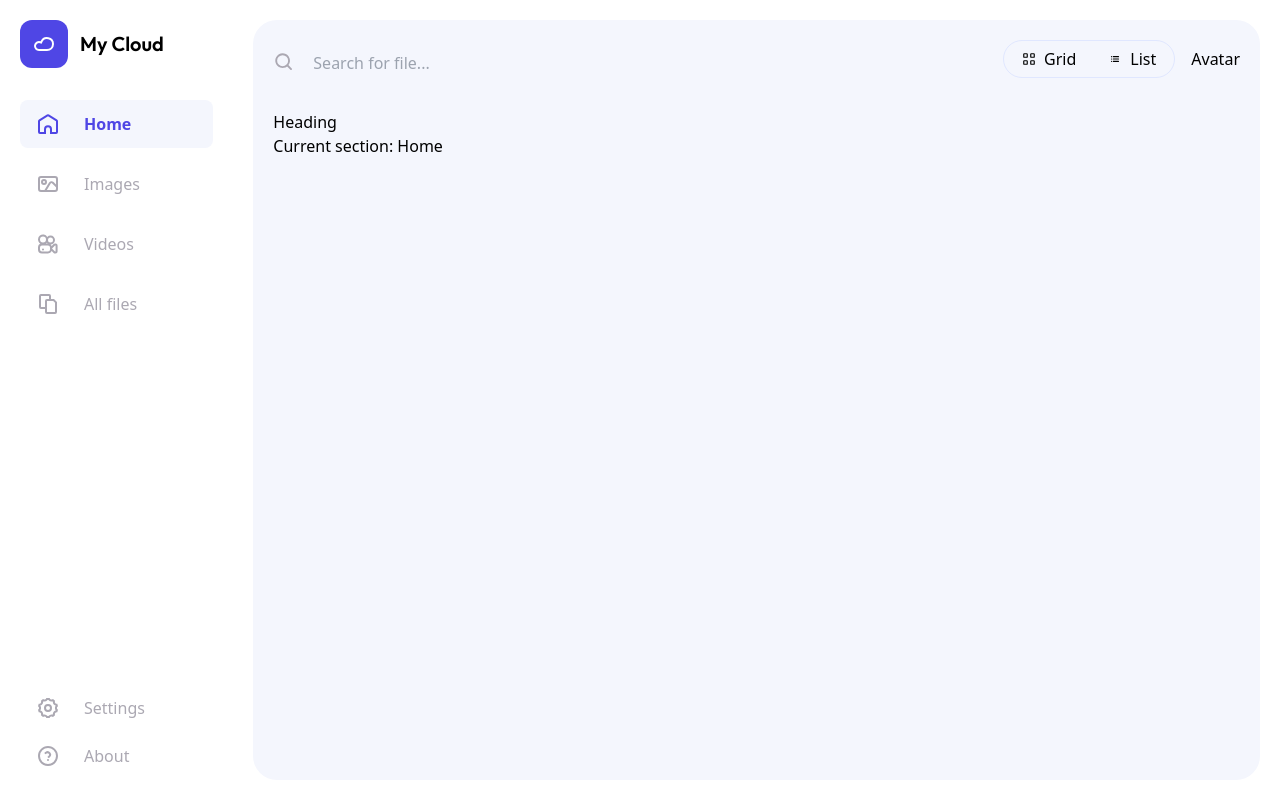
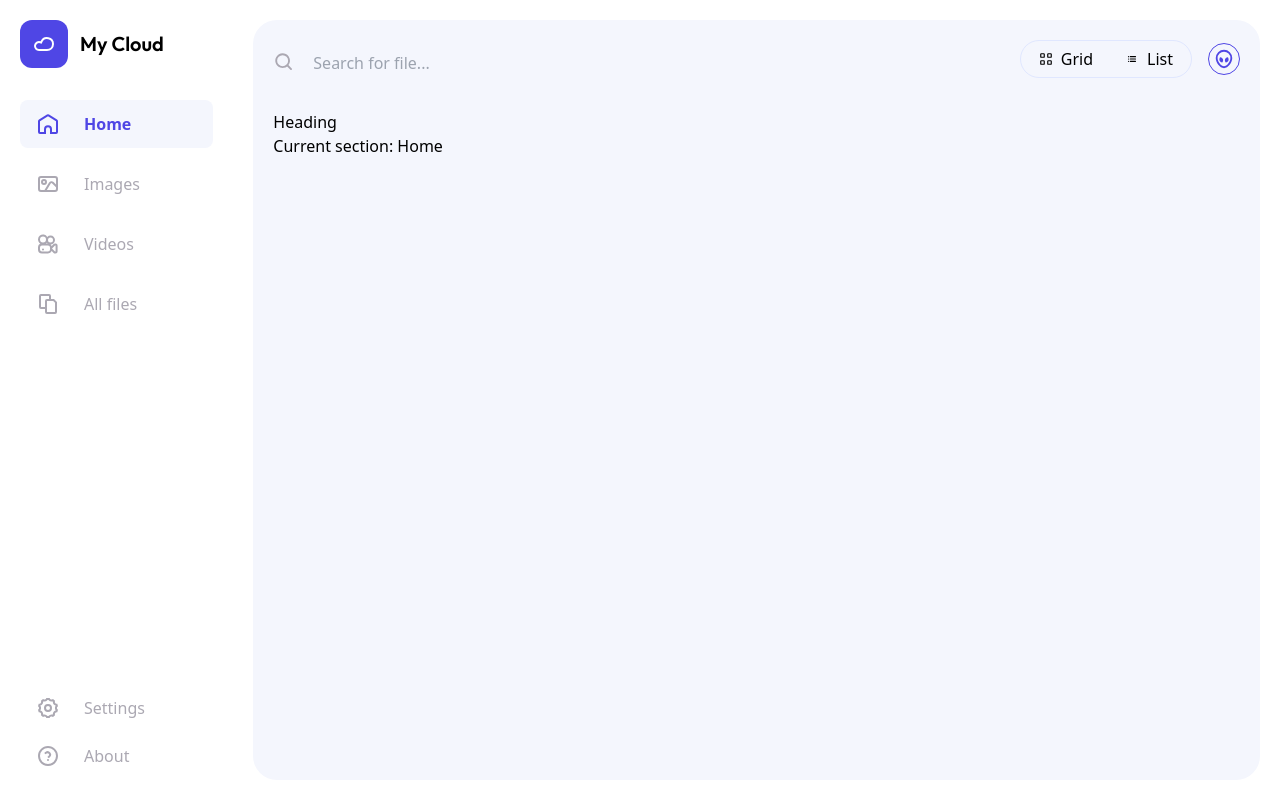
Before and after one commit to FinelifeX/my-cloud-vue, a Vue app: page / in a window 1280 px wide. Built offline with nearby package versions, Linux system fonts and the light colour scheme.

Commit message:
= main header avatar placeholder

```diff
--- /dev/null
+++ b/src/components/TheMain/TheAvatar.vue
@@ -0,0 +1,25 @@
+<template>
+  <div class="main__header__avatar">
+    <alien-outlined />
+  </div>
+</template>
+
+<script>
+  import AlienOutlined from '@icons/AlienOutlined';
+
+  export default {
+    name: 'TheAvatar',
+    components: { AlienOutlined },
+  };
+</script>
+
+<style scoped lang="scss">
+  .main__header__avatar {
+    @apply flex flex-row justify-center items-center;
+    @apply w-8 h-8;
+    @apply border border-indigo-600;
+    @apply rounded-full;
+    @apply p-1;
+    @apply text-indigo-600;
+  }
+</style>
--- a/src/components/TheMain/TheMainContent.vue
+++ b/src/components/TheMain/TheMainContent.vue
@@ -32,5 +32,3 @@
     },
   };
 </script>
-
-<style scoped></style>
--- a/src/components/TheMain/TheMainHeader.vue
+++ b/src/components/TheMain/TheMainHeader.vue
@@ -4,7 +4,7 @@
       <file-search />
       <display-mode-select />
     </div>
-    <div class="main__header__avatar">Avatar</div>
+    <the-avatar />
   </header>
 </template>
 
@@ -12,10 +12,11 @@
   import SearchOutlined from '@icons/SearchOutlined';
   import DisplayModeSelect from './DisplayModeSelect.vue';
   import FileSearch from './FileSearch.vue';
+  import TheAvatar from './TheAvatar.vue';
 
   export default {
     name: 'TheMainHeader',
-    components: { FileSearch, DisplayModeSelect },
+    components: { TheAvatar, FileSearch, DisplayModeSelect },
     data() {
       return {
         searchIcon: SearchOutlined,
--- /dev/null
+++ b/src/icons/AlienOutlined.vue
@@ -0,0 +1,26 @@
+<template>
+  <svg
+    xmlns="http://www.w3.org/2000/svg"
+    viewBox="-3 -2 24 24"
+    :width="size"
+    fill="currentColor"
+  >
+    <path
+      d="M9 20c-4.5 0-9-6.03-9-11a9 9 0 1 1 18 0c0 4.97-4.5 11-9 11zm0-2c3.14 0 7-4.869 7-9A7 7 0 0 0 2 9c0 4.131 3.86 9 7 9zm-1.974-4.18c-.529.192-2.339-.579-2.905-2.136-.567-1.557.347-3.319.853-3.503.506-.184 2.339.578 2.905 2.135.567 1.557-.324 3.31-.853 3.503zm3.948 0c-.529-.193-1.42-1.947-.853-3.504.566-1.557 2.399-2.32 2.905-2.135.506.184 1.42 1.946.853 3.503-.566 1.557-2.376 2.328-2.905 2.135z"
+    ></path>
+  </svg>
+</template>
+
+<script>
+  export default {
+    name: 'AlienOutlined',
+    props: {
+      size: {
+        type: Number,
+        default: 24,
+      },
+    },
+  };
+</script>
+
+<style scoped></style>
```
